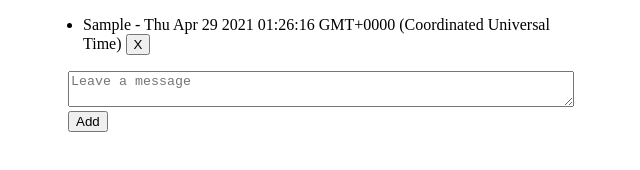
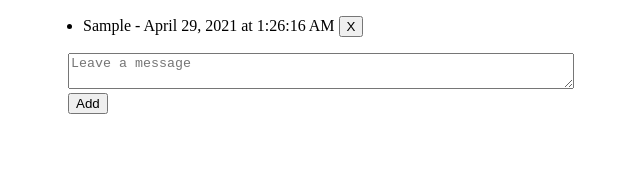
Before and after one commit to d36choi/modern-webapp, a plain HTML site: page index.html in a window 1280 px wide. Both pictures are taken after typing "Sample" into the empty fields and a click on the button "Add". Shown: the whole page, without its empty margins (322-962 px from the left). Drawn offline with nearby package versions, Linux system fonts and the light colour scheme.

Commit message:
p.73 filter

```diff
--- a/components/MessageListItem.js
+++ b/components/MessageListItem.js
@@ -1,8 +1,8 @@
 export default {
     name: 'MessageListItem',
     template: `<li>
-        {{ item.text }} - {{ item.createdAt }}
-        <button @Click="deleteClicked">X</button>
+        {{ item.text }} - {{ item.createdAt | datetime }}
+        <button @click="deleteClicked">X</button>
     </li>`,
     props: {
         item: {
--- /dev/null
+++ b/filters/datetime.filter.js
@@ -0,0 +1,8 @@
+const formatter = new Intl.DateTimeFormat('en-US',{
+    year: 'numeric', month: 'long', week: 'long', day: 'numeric',
+    hour: 'numeric', minute: 'numeric', second: 'numeric'
+});
+Vue.filter('datetime', function(value) {
+    if (!value) return '';
+    return formatter.format(value);
+})
```
Also changed, not shown: index.html (+1 -0 lines).
